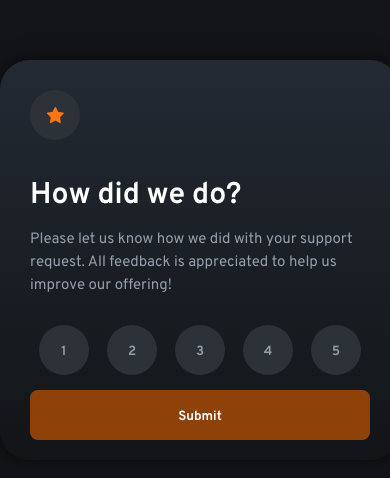
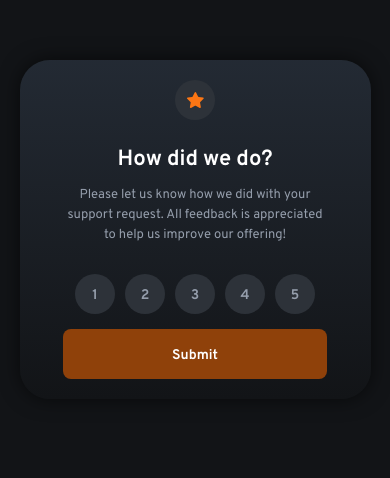
Before and after one commit to GbijisCodes/Rating-component, a plain HTML site: page index.html in a window 390 px wide. Shown: the part 140-618 px from the top of the page. Drawn offline with Linux system fonts and the light colour scheme.

Commit message:
media query

```diff
--- a/index.css
+++ b/index.css
@@ -5,7 +5,7 @@
 }
 
 body{
-
+    height: 500px;
     background-color: hsl(216, 12%, 8%);
 }
 
@@ -21,14 +21,16 @@ body{
 
 
   .box {
-    height: 400px;
-    width: 400px;
+    width: 90%;
+    max-width: 400px;   /* prevents it from stretching too wide */
+    height: auto;
     background: linear-gradient(to bottom, hsl(215, 19%, 17%), hsl(216, 12%, 8%));
-    margin: 200px auto;
+    margin: 200px auto;  /* smaller top margin for small screens */
     border-radius: 30px;
-    padding-top: 30px; /* pushes all content down evenly */
-    box-shadow: 0 0 20px rgba(0, 0, 0, 0.581); /* subtle shadow */
+    padding: 30px 20px;
+    box-shadow: 0 0 20px rgba(0, 0, 0, 0.58);
   }
+
 
 
   .star {
@@ -118,3 +120,57 @@ button:hover{
     background-color: hsl(25, 97%, 53%);
     color: white;
   }
+
+  @media (max-width: 480px) {
+    .how {
+      font-size: 22px;
+      text-align: center;
+    }
+
+    .info {
+      font-size: 13px;
+      text-align: center;
+    }
+
+    .buts {
+      gap: 10px;
+      flex-wrap: wrap;
+      justify-content: center;
+    }
+
+    button.rate-btn {
+      width: 40px;
+      height: 40px;
+      font-size: 14px;
+    }
+
+    #submit {
+      font-size: 14px;
+      padding: 10px 0;
+    }
+
+    .star {
+      height: 40px;
+      width: 40px;
+      margin: 0 auto 20px; /* center on mobile */
+    }
+
+    .box {
+      margin: 200px auto;
+      padding: 20px;
+    }
+  }
+
+
+  @media (min-width: 481px) and (max-width: 768px) {
+    .how {
+      font-size: 26px;
+    }
+    .info {
+      font-size: 14px;
+    }
+    button.rate-btn {
+      width: 45px;
+      height: 45px;
+    }
+  }
```
